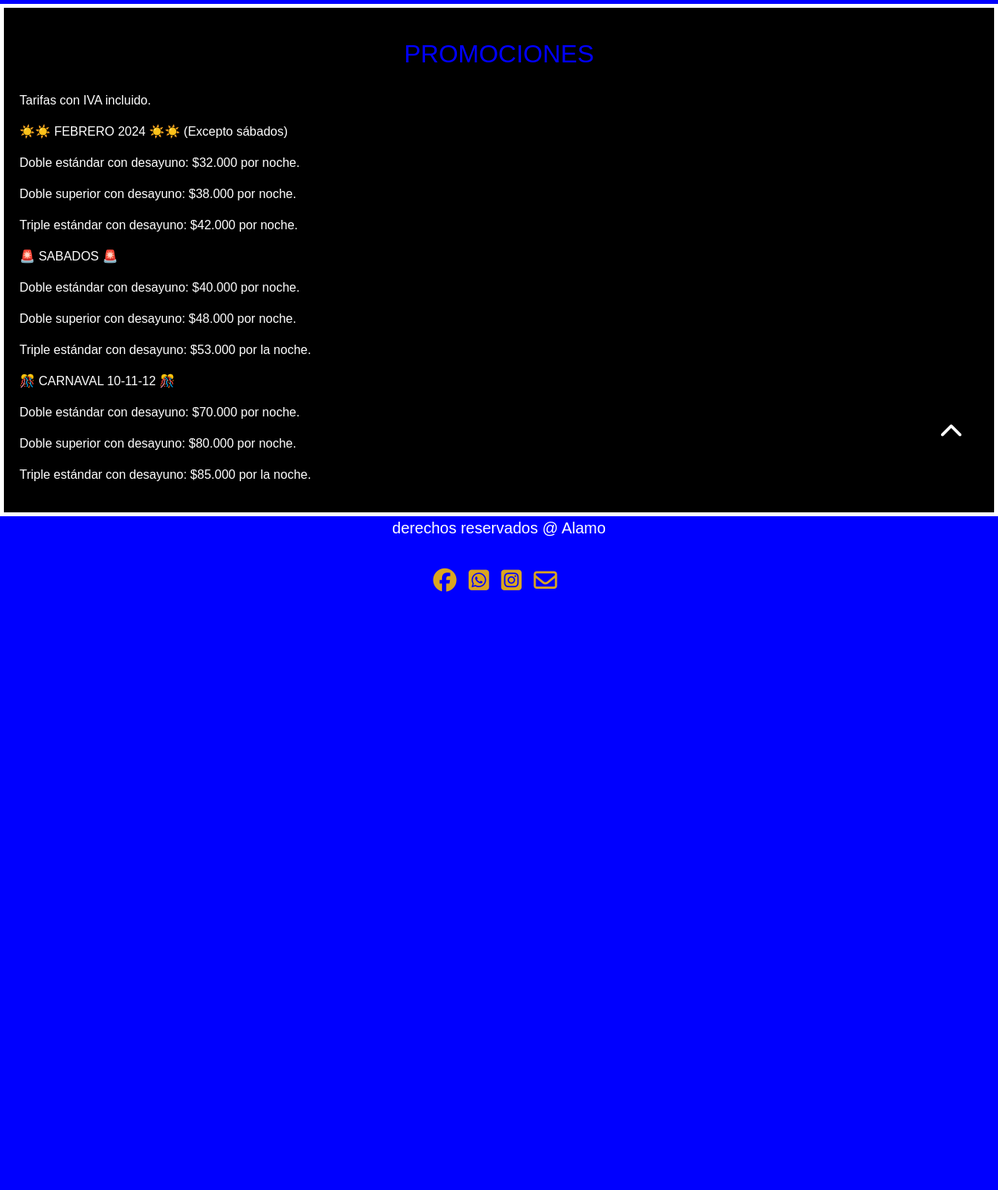
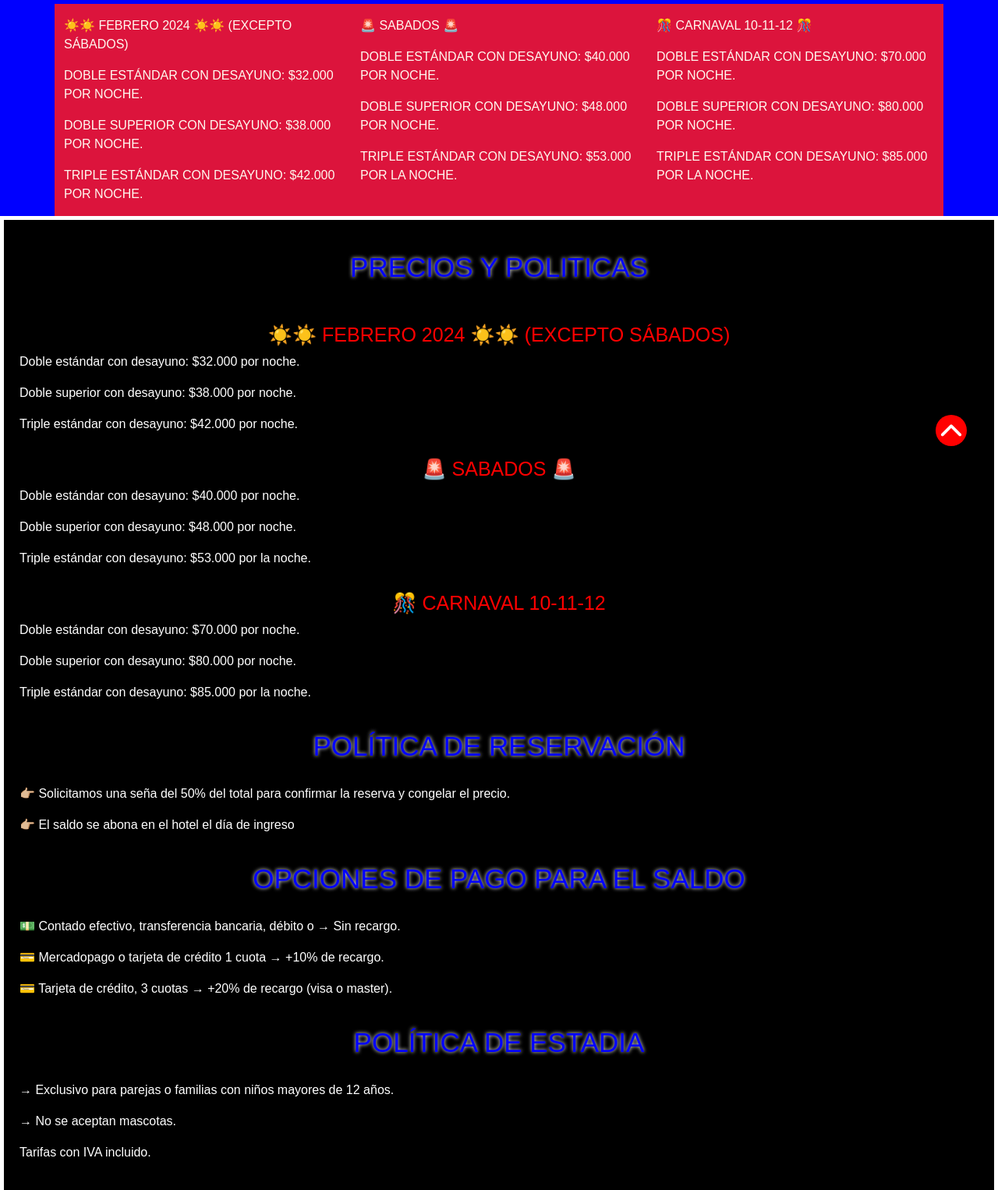
Before and after one commit to NahuelRodriguez2509/53800, a plain HTML site: page html/promociones.html in a window 1280 px wide. Shown: the part 188-1714 px from the top of the page at 78% size. Before the commit the page ends 955 px from the top, so only its background shows below. Drawn offline with nearby package versions, Linux system fonts and the light colour scheme; a web font is replaced by a local one.

Commit message:
arreglos finales de la web

```diff
--- a/css/estilos.css
+++ b/css/estilos.css
@@ -49,10 +49,14 @@ footer{
     justify-content: flex-end;
 }
 h1{
-    font-size: 30px;
+    font-size: 25px;
     text-align: center;
-    color:white;
+    color:red;
     text-transform: uppercase;
+    background-color: black;
+    margin-top: 30px;
+
+
 
 
 }
@@ -158,10 +162,12 @@ body{
     border: 5px solid white;
 }
 h2{
+    font-size: 35px;
     padding: 20px;
     color: blue;
     text-align: center;
     text-transform: uppercase;
+    text-shadow: 0 0 5px white;
 }
 .call a{
     color: white;
@@ -177,7 +183,7 @@ h2{
 .subir{
     height: 40px;
     width: 40px;
-    background-color:black ;
+    background-color:red ;
     color: white;
     position: fixed;
     bottom: 40px;
@@ -191,3 +197,16 @@ h2{
 html{
     scroll-behavior: smooth;
 }
+.container{
+    background-color: crimson;
+    color: floralwhite;
+    text-transform: uppercase;
+
+
+
+}
+.con{
+    color:white;
+    text-transform: uppercase;
+    text-align: center;
+}
--- a/html/promociones.html
+++ b/html/promociones.html
@@ -3,6 +3,7 @@
 <head>
     <meta charset="UTF-8">
     <meta name="viewport" content="width=device-width, initial-scale=1.0">
+    <link rel="shortcut icon" href="../imagenes/Logo-ALAMO.ico" type="image/x-icon">
     <!-- BS INICIA -->
     <link href="https://cdn.jsdelivr.net/npm/bootstrap@5.0.2/dist/css/bootstrap.min.css" rel="stylesheet" integrity="sha384-EVSTQN3/azprG1Anm3QDgpJLIm9Nao0Yz1ztcQTwFspd3yD65VohhpuuCOmLASjC" crossorigin="anonymous">
     <!--BS TERMINA  -->
@@ -49,28 +50,70 @@
 
     </header>
     <main>
-        <div class="call"> <h2>Promociones</h2>
-        <p>Tarifas con IVA incluido. </p>
-    <p>☀️☀️ FEBRERO 2024 ☀️☀️ (Excepto sábados)</p>
+        <!-- container + row + col -->
+        <section class="container">
+            <div class="row">
+                <!-- breakpoint/ 12 columnas -->
+                <div class="col-lg-4 col-md-4 col-sm-12" >
+                    <p><p>☀️☀️ FEBRERO 2024 ☀️☀️ (Excepto sábados)</p>
+                    <p>Doble estándar con desayuno: $32.000 por noche.</p>
+                    <p>Doble superior con desayuno: $38.000 por noche.</p>
+                    <p>Triple estándar con desayuno: $42.000 por noche.</p></p>
+                </div>
+                <div class="col-lg-4 col-md-4 col-sm-12">
+                    <p><p>🚨 SABADOS 🚨</p>
+                    <p>Doble estándar con desayuno: $40.000 por noche. </p>
+                    <p>Doble superior con desayuno: $48.000 por noche.</p>
+                    <p>Triple estándar con desayuno: $53.000 por la noche. </p></p>
+                </div>
+                <div class="col-lg-4 col-md-4 col-sm-12">
+                    <p><p>🎊 CARNAVAL 10-11-12 🎊</p>
+                    <p>Doble estándar con desayuno: $70.000 por noche. </p>
+                    <p>Doble superior con desayuno: $80.000 por noche.</p>
+                    <p>Triple estándar con desayuno: $85.000 por la noche. </p></p>
+                </div>
+            </div>
+        </section>
+        <div class="call"> <h2>precios y politicas</h2>
+
+
+                <h1>☀️☀️ FEBRERO 2024 ☀️☀️ (Excepto sábados)</h1>
                 <p>Doble estándar con desayuno: $32.000 por noche.</p>
                 <p>Doble superior con desayuno: $38.000 por noche.</p>
                 <p>Triple estándar con desayuno: $42.000 por noche.</p>
-    <p>🚨 SABADOS 🚨</p>
+                <h1>🚨 SABADOS 🚨</h1>
                 <p>Doble estándar con desayuno: $40.000 por noche. </p>
                 <p>Doble superior con desayuno: $48.000 por noche.</p>
                 <p>Triple estándar con desayuno: $53.000 por la noche. </p>
-    <p>🎊 CARNAVAL 10-11-12 🎊</p>
+                <h1>🎊 CARNAVAL 10-11-12 </h1>
                 <p>Doble estándar con desayuno: $70.000 por noche. </p>
                 <p>Doble superior con desayuno: $80.000 por noche.</p>
-    <p>Triple estándar con desayuno: $85.000 por la noche. </p>
+                <p>Triple estándar con desayuno: $85.000 por la noche. </p></p>
+
+
+                <h2>Política de reservación</h2>
+                <p>👉🏼 Solicitamos una seña del 50% del total para confirmar la reserva y congelar el precio.</p>
+                <p>👉🏼 El saldo se abona en el hotel el día de ingreso  </p>
+                <h2>Opciones de pago para el saldo</h2>
+                <p>💵 Contado efectivo, transferencia bancaria, débito o → Sin recargo.</p>
+                <p>💳 Mercadopago o tarjeta de crédito 1 cuota → +10% de recargo.</p>
+                <p>💳 Tarjeta de crédito, 3 cuotas → +20% de recargo (visa o master).</p></p>
+
+
+                <h2>Política de estadia</h2>
+                <p>→ Exclusivo para parejas o familias con niños mayores de 12 años.</p>
+                <p>→ No se aceptan mascotas.</p></p>
+                <p>   Tarifas con IVA incluido. </p>
+            </section>
+
     </main>
     <footer>
         <p> derechos reservados @ Alamo</p>
         <div class="redes">
-            <a href="../html/contacto.html"><i class="fa-brands fa-facebook"></i></a>
-            <a href="../html/contacto.html"><i class="fa-brands fa-square-whatsapp"></i></a>
-            <a href="../html/contacto.html"><i class="fa-brands fa-square-instagram"></i></a>
-            <a href="../html/contacto.html"><i class="fa-regular fa-envelope"></i></i></a>
+            <a href="https://es-la.facebook.com/"><i class="fa-brands fa-facebook"></i></a>
+            <a href="https://web.whatsapp.com/"><i class="fa-brands fa-square-whatsapp"></i></a>
+            <a href="https://www.instagram.com/"><i class="fa-brands fa-square-instagram"></i></a>
+            <a href="https://mail.google.com/"><i class="fa-regular fa-envelope"></i></i></a>
         </div>
         <a href="#" class="subir"><i class="fa-solid fa-chevron-up"></i></a>
         </div>
```
Also changed, not shown: html/contacto.html (+7 -6 lines), html/nosotros.html (+16 -4 lines), html/servicios.html (+5 -4 lines), index.html (+1 -0 lines), imagenes/Logo-ALAMO.ico (added). Lines whose indentation alone changed are shown as unchanged.
